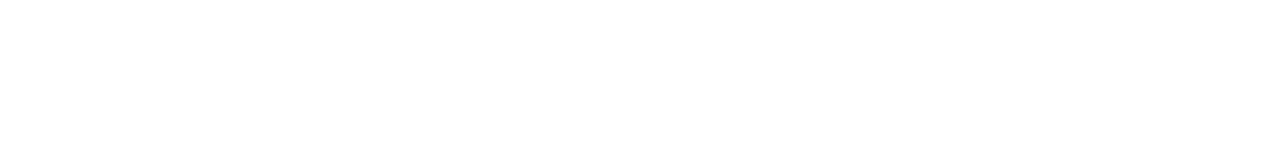
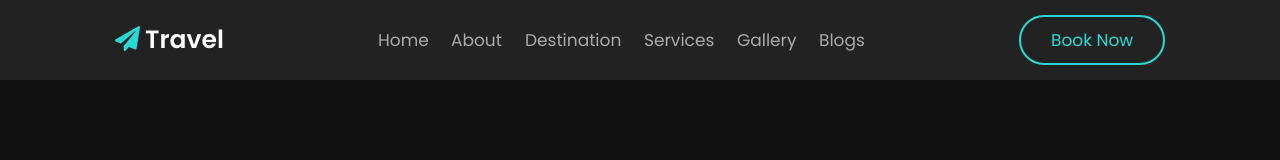
Before and after one commit to RafaelSdm/Travel, a plain HTML site: page index.html in a window 1280 px wide. Drawn offline with nearby package versions, Linux system fonts and the light colour scheme.

Commit message:
menu done

```diff
--- a/css/style.css
+++ b/css/style.css
@@ -1 +1,141 @@
 @import url("https://fonts.googleapis.com/css2?family=Poppins:wght@100;300;400;500;600&display=swap");
+
+*{
+    font-family: 'Poppins', sans-serif;
+    margin: 0;
+    padding: 0;
+    -webkit-box-sizing: border-box;
+    box-sizing: border-box;
+    outline: none;
+    border: none;
+    text-decoration: none;
+    text-transform: capitalize;
+    -webkit-transition: all .2s linear;
+    transition: all .2s linear;
+
+}
+
+
+html{
+    font-size: 62.5%;
+    overflow-x: hidden;
+    scroll-behavior: smooth;
+    scroll-padding-top:9rem ;
+}
+
+
+html::-webkit-scrollbar{
+    width: 1rem;
+}
+
+
+html::-webkit-scrollbar-track{
+    background: #111;
+
+}
+
+html::-webkit-scrollbar-thumb{
+    background: #29d9d5;
+    border-radius: 5rem;
+}
+
+
+
+body{
+    background: #111;
+    overflow-x: hidden;
+}
+
+section{
+    padding: 3rem 9%;
+
+}
+
+
+.heading{
+    text-align: center;
+    color: 2rem;
+}
+
+
+.heading h1{
+    font-size: 4rem;
+    color: #fff;
+}
+
+
+.btn{
+    margin-top: 1rem;
+    display: inline-block;
+    padding: 1rem 3rem;
+    font-size: 1.7rem;
+    color: #29d9d5;
+    border: 0.2rem solid #29d9d5;
+    border-radius: 5rem;
+    cursor: pointer;
+    background: none;
+}
+
+.btn:hover{
+    background: #29d9d5;
+    color: #111;
+}
+
+
+.header{
+    position: fixed;
+    top: 0;
+    left: 0;
+    right: 0;
+    z-index: 1000;
+    background: #222;
+    display: -webkit-box;
+    display: -ms-flexbox;
+    display: flex;
+    -webkit-box-align: center;
+    -ms-flex-align: center;
+    align-items: center;
+    -webkit-box-pack: justify;
+    -ms-flex-pack: justify;
+    justify-content: space-between;
+    padding: 1.5rem 9%;
+}
+
+
+.header .navbar a{
+    font-size: 1.7rem;
+    color: #aaa;
+    display: inline-block;
+    margin: 0 1rem;
+
+
+}
+
+
+.header .navbar a:hover{
+    color: #29d9d5;
+}
+
+
+.header .btn{
+    margin-top: 0;
+}
+
+
+.logo{
+    font-size: 2.5rem;
+    color: #fff;
+    font-weight: bolder;
+}
+
+.logo i{
+    color: #29d9d5;
+    padding-right: .5rem;
+}
+
+#menu-btn{
+    font-size: 2.5rem;
+    color: #fff;
+    cursor: pointer;
+    display: none;
+}
--- a/index.html
+++ b/index.html
@@ -15,6 +15,31 @@
     <title>Document</title>
 </head>
 <body>
+
+
+
+    <header class="header">
+
+        <div class="fas fa-bars" id="menu-btn"></div>
+
+        <a data-aos="zoom-in-left" data-aos-delay="150" href="#" class="logo"> <i class="fas fa-paper-plane"></i>travel </a>
+
+
+        <nav class="navbar">
+            <a data-aos="zoom-in-left" data-aos-delay="300" href="#home">home</a>
+            <a data-aos="zoom-in-left" data-aos-delay="300" href="#about">about</a>
+            <a data-aos="zoom-in-left" data-aos-delay="300" href="#home">destination</a>
+            <a data-aos="zoom-in-left" data-aos-delay="300" href="#services">services</a>
+            <a data-aos="zoom-in-left" data-aos-delay="300" href="#gallery">gallery</a>
+            <a data-aos="zoom-in-left" data-aos-delay="300" href="#blogs">blogs</a>
+
+        </nav>
+
+        <a data-aos="zoom-in-left" data-aos-delay="1300" href="#book-form" class="btn">book now</a>
+
+    </header>
+
+
 
 
 
```
